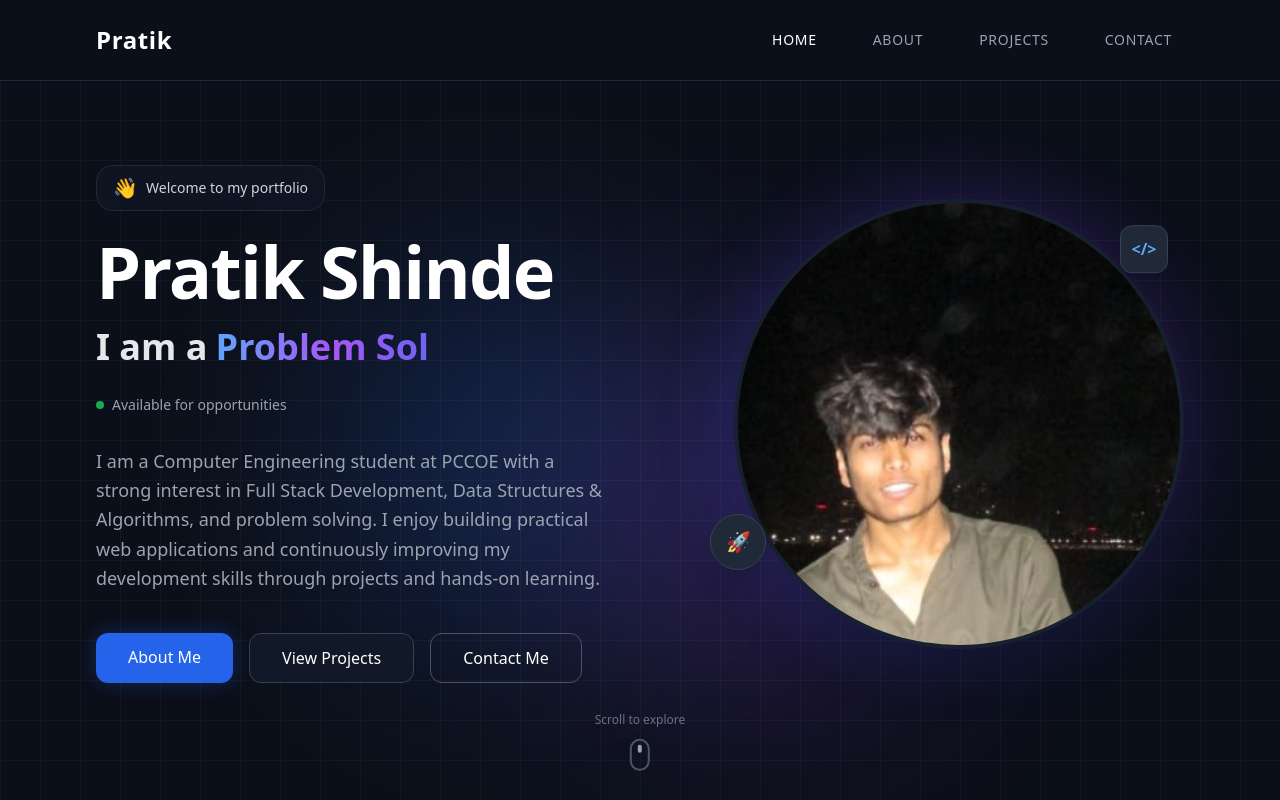
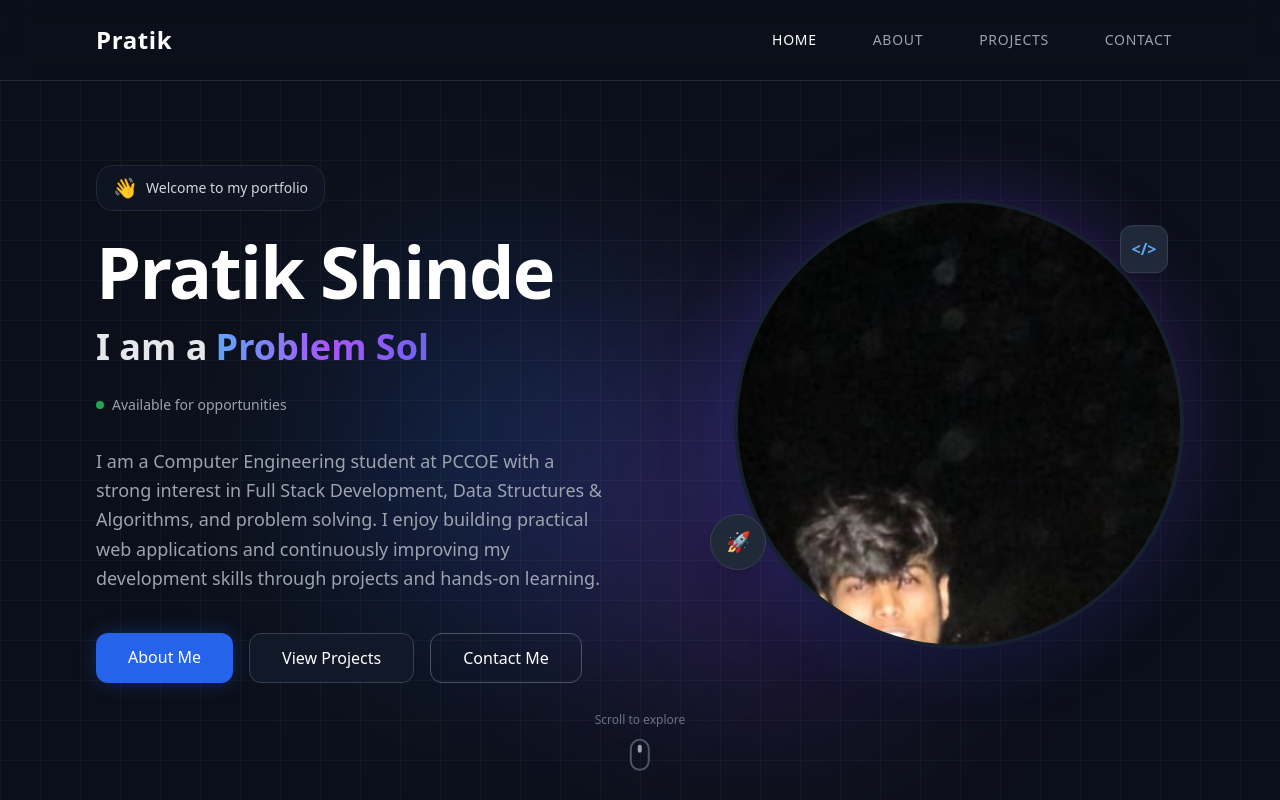
Before and after one commit to Pratik7897/CODSOFT, a React (Vite) app in the folder Portfolio/: page / in a window 1280 px wide. Shown: the top 800 px of the page. Built offline with nearby package versions, Linux system fonts and the light colour scheme.

Commit message:
style: perfectly center face in hero image container

```diff
--- a/Portfolio/src/pages/Home.jsx
+++ b/Portfolio/src/pages/Home.jsx
@@ -88,7 +88,7 @@ const Home = () => {
                 <img
                   src={profileImg}
                   alt="Pratik Shinde"
-                  className="w-full h-full object-cover scale-[2.2] origin-[50%_55%]"
+                  className="w-full h-full object-cover scale-[2.5] origin-[50%_40%] translate-y-[10%]"
                 />
               </div>
 
```
